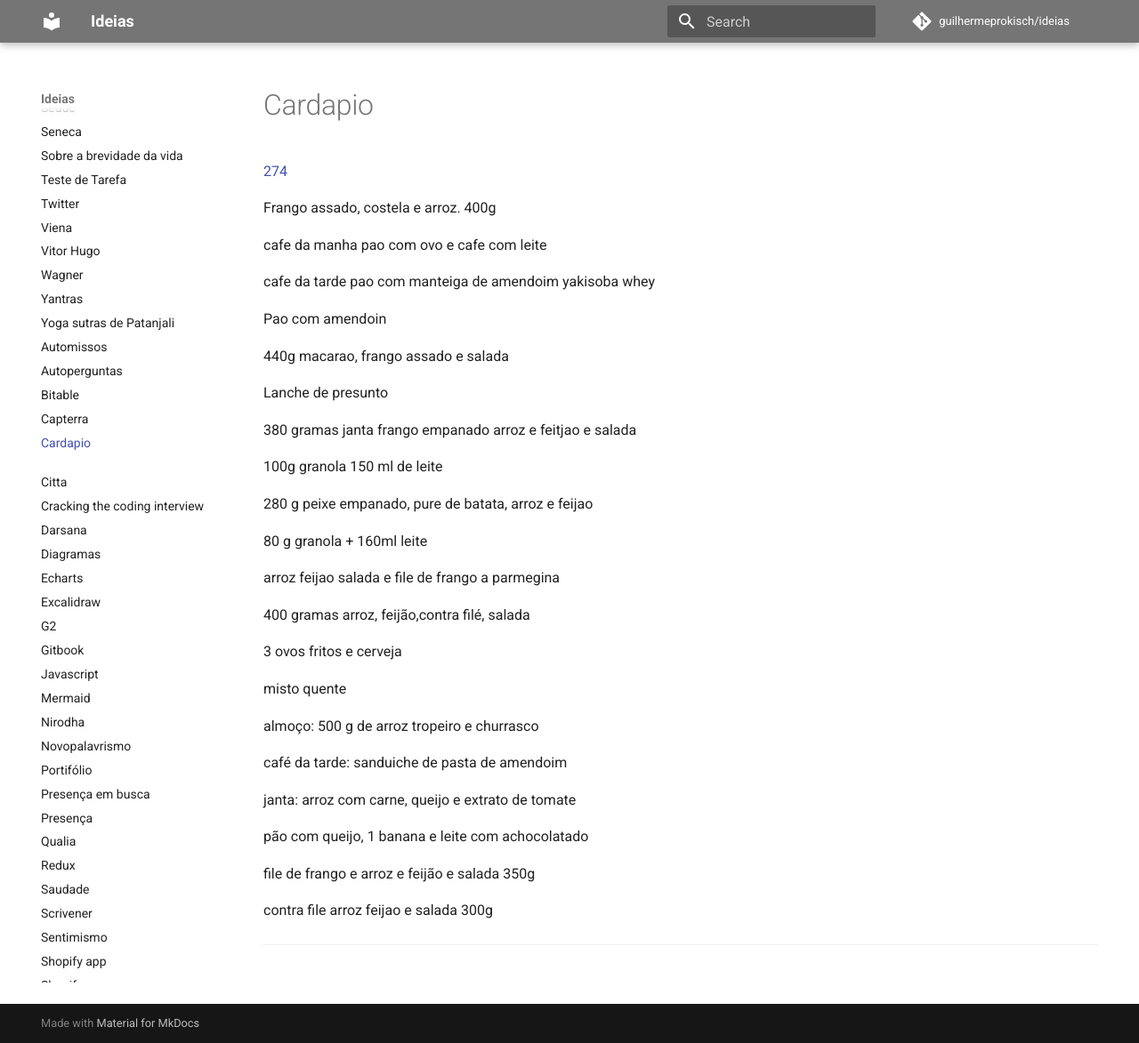
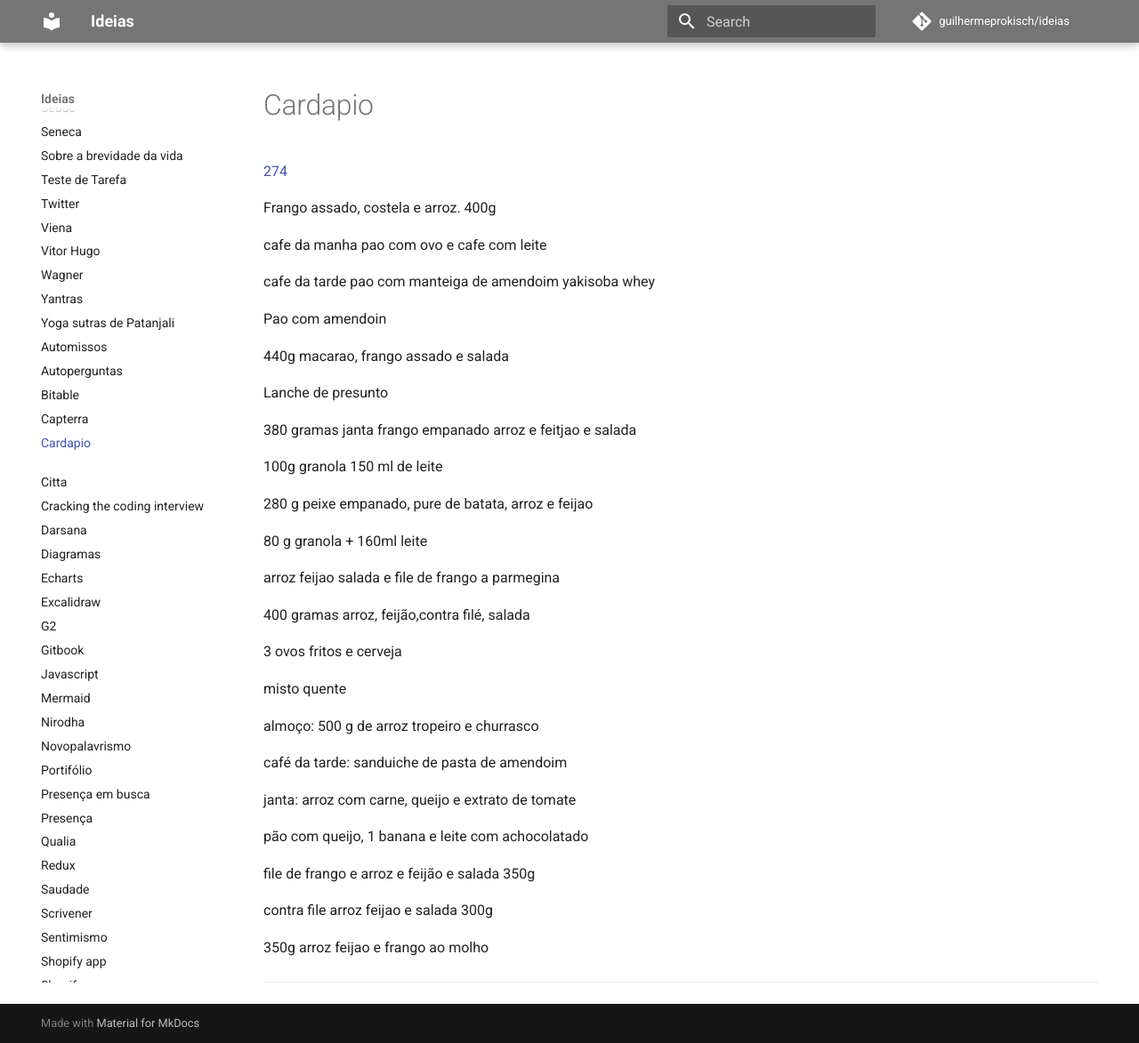
Before and after one commit to guilhermeprokisch/guilherme, an MkDocs documentation site: the page built from docs/cardapio.md, in a window 1280 px wide and 1173 px high. Shown: the whole window at 89% size. Built offline with MkDocs 1.6.1 and Material for MkDocs 9.7.7, drawn with Linux system fonts in a browser that asks for light colours; comment, search, counter and statistics services are not loaded.

```diff
--- a/docs/cardapio.md
+++ b/docs/cardapio.md
@@ -62,4 +62,7 @@ file de frango e arroz e feijão e salada 350g
 
 contra file arroz feijao e salada 300g
 
+
+350g arroz feijao e frango ao molho
+
 -------------------------------------------------------------------------------
```
